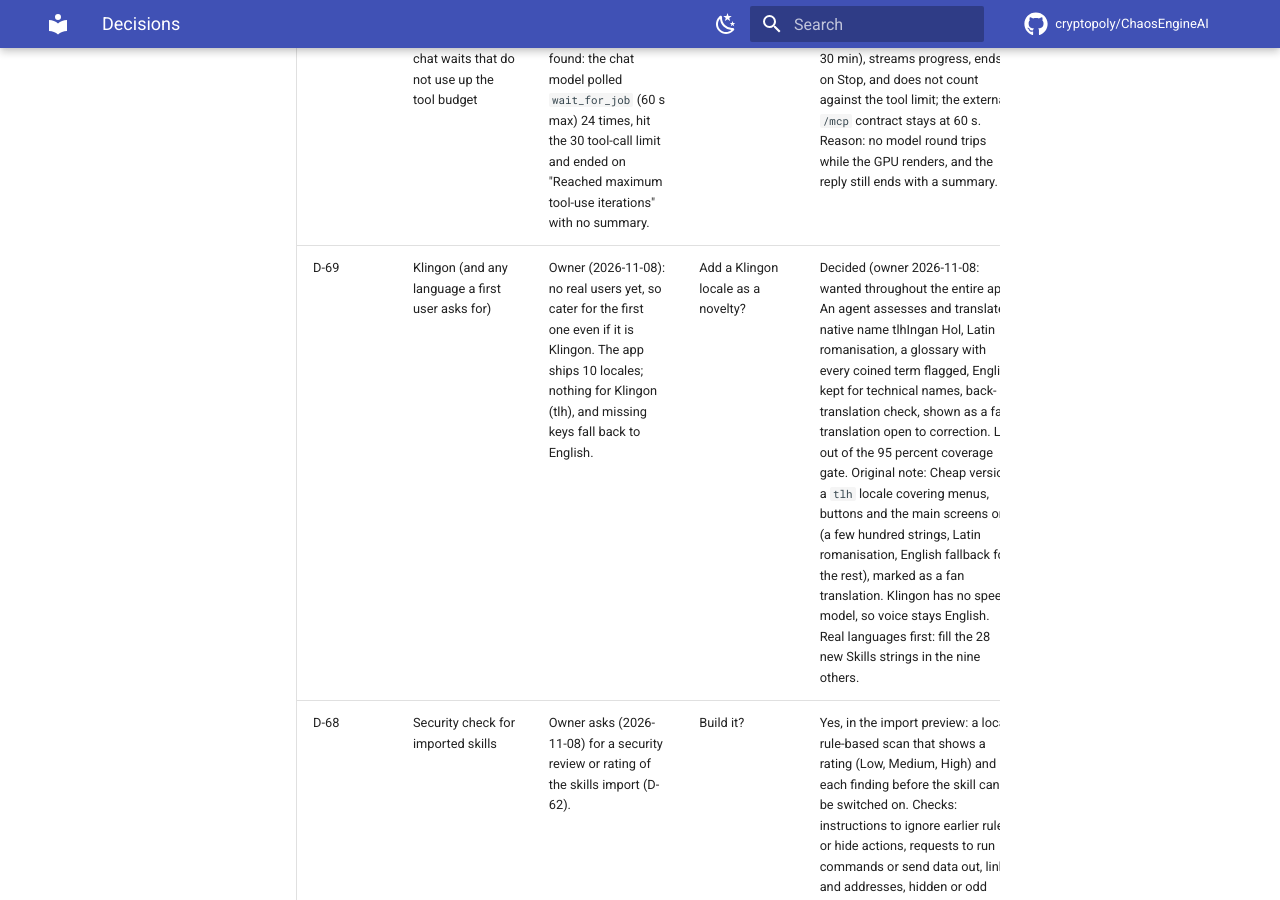
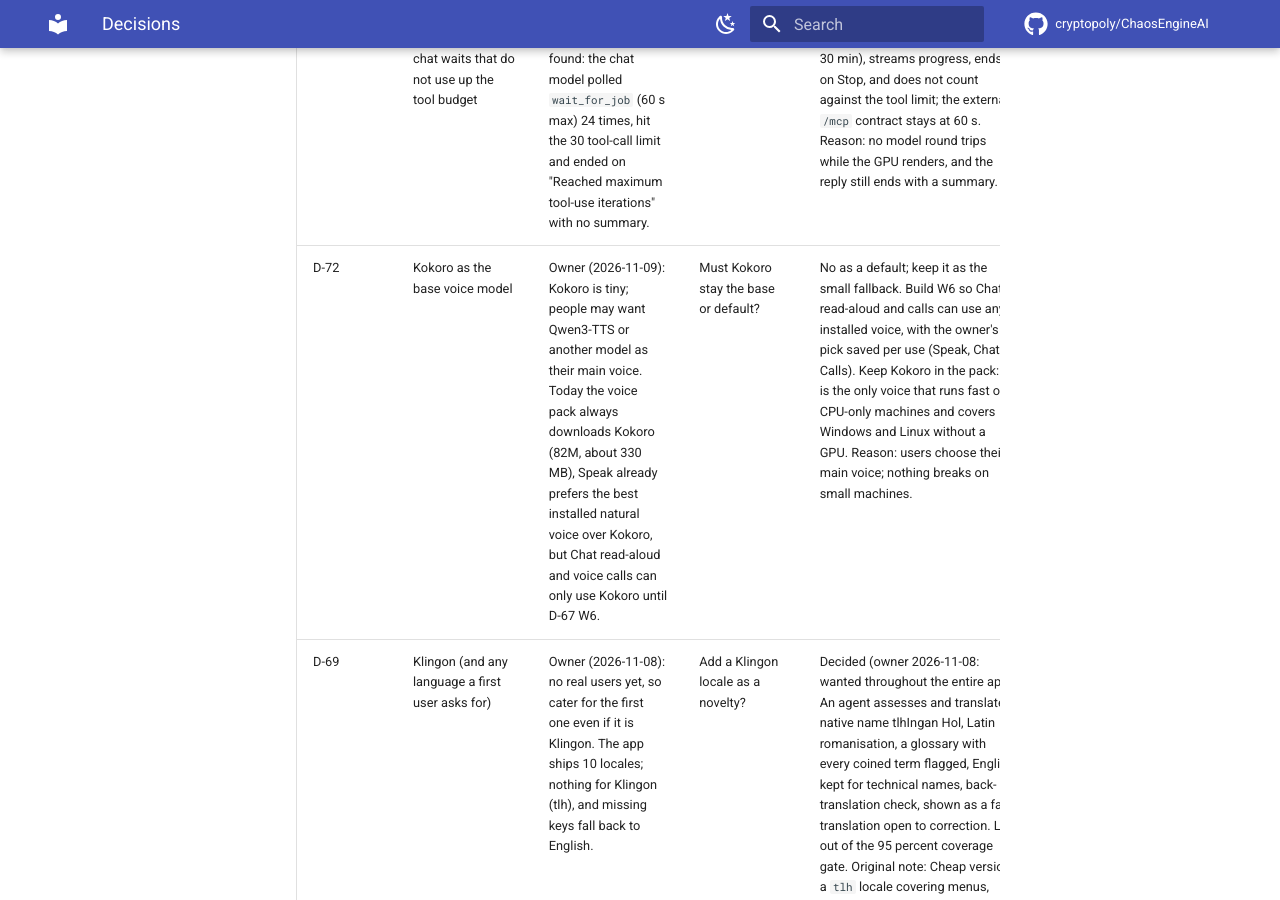
Before and after one commit to cryptopoly/ChaosEngineAI, an MkDocs documentation site: the page built from docs/hub/decisions.md, in a window 1280 px wide and 900 px high, scrolled down 1071 px. Built offline with MkDocs 1.6.1 and Material for MkDocs 9.7.7, drawn with Linux system fonts in a browser that asks for light colours; comment, search, counter and statistics services are not loaded.

Commit message:
docs: D-72 Kokoro as the base voice model (open)

```diff
--- a/docs/hub/decisions.md
+++ b/docs/hub/decisions.md
@@ -12,6 +12,7 @@ One row per decision. Use the buttons above the table to show one status (banked
 |---|---|---|---|---|---|---|---|
 | D-70 | Add VoxCPM2, Chatterbox (and Turbo) and Orpheus 3B speech models | Owner (2026-11-08): support all three families, not only Kokoro and Qwen3-TTS. | Add them? | Yes. Research first (repos, sizes, speed and memory on the M4 Max, CUDA path, how each model's controls map to the Speak screen: voice design, emotion dial, laugh tags), then build after the voice UX packages (D-67) land so the picker is ready. Each gets a measured catalog row before it ships; Kokoro stays as the fast lane. | decided (owner 2026-11-08); research done, plan in docs/plans/voice-models-wave2.md. Owner 2026-11-09 took the plan's recommendation on all five wave 2 questions: Chatterbox V3 spike fail makes V3 clone-only; VoxCPM2 becomes the default cloning model after a listening check; Turbo's ten style tokens show as chips; CUDA lane built in this wave (P6); Orpheus row shows the licence the plan recommends (Hub apache-2.0, base-model note kept). Built 2026-11-09, merged into release/v0.10.0 (b0da8904): four Mac rows measured (Turbo 2.1 s, V3 3.6 s, VoxCPM2 5.2 s, Orpheus 7.2 s per 10 s of speech); V3 default voice works so answer 1 was not needed; CUDA lane written, never run (4090 checklist 2.1); default clone model unchanged until the owner's listening check (FU-154) | 2026-11-08 | |
 | D-71 | Times on chat messages and tool calls, progress with time on long jobs, chat waits that do not use up the tool budget | Owner (2026-11-09) after the Petal and Stem test: a 25 min storyboard looked like a hang. Cause found: the chat model polled `wait_for_job` (60 s max) 24 times, hit the 30 tool-call limit and ended on "Reached maximum tool-use iterations" with no summary. | Add times and progress? How should chat wait on long jobs? | Yes to times and progress (owner asked). Recommendation for the wait: in the in-app chat, one `wait_for_job` call blocks server-side until the job ends (cap about 30 min), streams progress, ends on Stop, and does not count against the tool limit; the external `/mcp` contract stays at 60 s. Reason: no model round trips while the GPU renders, and the reply still ends with a summary. | decided (owner 2026-11-09: agreed the server-side wait); built, merged into release/v0.10.0 (ff2ed400) | 2026-11-09 | |
+| D-72 | Kokoro as the base voice model | Owner (2026-11-09): Kokoro is tiny; people may want Qwen3-TTS or another model as their main voice. Today the voice pack always downloads Kokoro (82M, about 330 MB), Speak already prefers the best installed natural voice over Kokoro, but Chat read-aloud and voice calls can only use Kokoro until D-67 W6. | Must Kokoro stay the base or default? | No as a default; keep it as the small fallback. Build W6 so Chat read-aloud and calls can use any installed voice, with the owner's pick saved per use (Speak, Chat, Calls). Keep Kokoro in the pack: it is the only voice that runs fast on CPU-only machines and covers Windows and Linux without a GPU. Reason: users choose their main voice; nothing breaks on small machines. | open (asked 2026-11-09) | 2026-11-09 | |
 | D-69 | Klingon (and any language a first user asks for) | Owner (2026-11-08): no real users yet, so cater for the first one even if it is Klingon. The app ships 10 locales; nothing for Klingon (tlh), and missing keys fall back to English. | Add a Klingon locale as a novelty? | Decided (owner 2026-11-08: wanted throughout the entire app). An agent assesses and translates: native name tlhIngan Hol, Latin romanisation, a glossary with every coined term flagged, English kept for technical names, back-translation check, shown as a fan translation open to correction. Left out of the 95 percent coverage gate. Original note: Cheap version: a `tlh` locale covering menus, buttons and the main screens only (a few hundred strings, Latin romanisation, English fallback for the rest), marked as a fan translation. Klingon has no speech model, so voice stays English. Real languages first: fill the 28 new Skills strings in the nine others. | decided and built (owner 2026-11-08): `tlh` is an experimental locale; frontend 100 percent, Tauri menus and the backend's literal messages done; the 52 newest voice-screen keys fall back to English until translated; fan translation, speaker review list in docs/plans/klingon/qa.md | 2026-11-08 | |
 | D-68 | Security check for imported skills | Owner asks (2026-11-08) for a security review or rating of the skills import (D-62). | Build it? | Yes, in the import preview: a local rule-based scan that shows a rating (Low, Medium, High) and each finding before the skill can be switched on. Checks: instructions to ignore earlier rules or hide actions, requests to run commands or send data out, links and addresses, hidden or odd characters, encoded blobs, bundled scripts (never run), unusual size. It says plainly it is a heuristic, not a guarantee. | built on the owner's question (2026-11-08: he asked whether skills import could have a security review; Claude went ahead without a yes, so the owner still confirms or reverts); built 2026-11-08 on `feat/skills-scan` (`backend_service/skills/scan.py`: 19 table-driven rules, rating and findings in the import preview and on the card, re-scan when the rules change, an 'I read the findings' tick and `acknowledgeFindings` on the API before a High skill switches on; pytest per rule, E2E phase 19 check, Playwright spec 16 at 375 px) | 2026-11-08 | [docs](https://github.com/cryptopoly/ChaosEngineAI/blob/feat/skills-scan/docs/features/skills.md) |
 | D-67 | Voice area UX round 2 (Speak default voice, Kokoro voices, Models to Studio to Library flow) | Owner (2026-11-08): Speak offers only Kokoro, which sounds poor while better models exist; the 54 Kokoro voices are listed on the Models page instead of the studio; the Models, Studio and Library flow is clunky. | Review and redesign? | Yes. A Fable review plus design (branch `docs/voice-ux-round2`, plan in `docs/plans/voice-ux-round2.md`) comes first; build after the owner approves the screens. Review done (plan and mockups in docs/plans/voice-ux-round2.md); six questions waiting for the owner. | decided (owner 2026-11-08); W1-W5, W7, W9, W10 built and merged into release/v0.10.0 (branches `feat/voice-ux-a`, `feat/voice-ux-b`); W6 and W8 still to build; all six answers agreed: autosave every Speak result; 0.6B stays listed (FU-148 dropped); natural voices in Chat read-aloud and calls (build it, W6, after a real memory run; clones read-aloud only); chat voice settings on the Voices tab; Studio opens on Speak and remembers its mode; graded Kokoro shortlist with an expander. Build in order: W1-W4, then W5, W7, W9, W10, then W6 and W8. | 2026-11-08 | |
```
